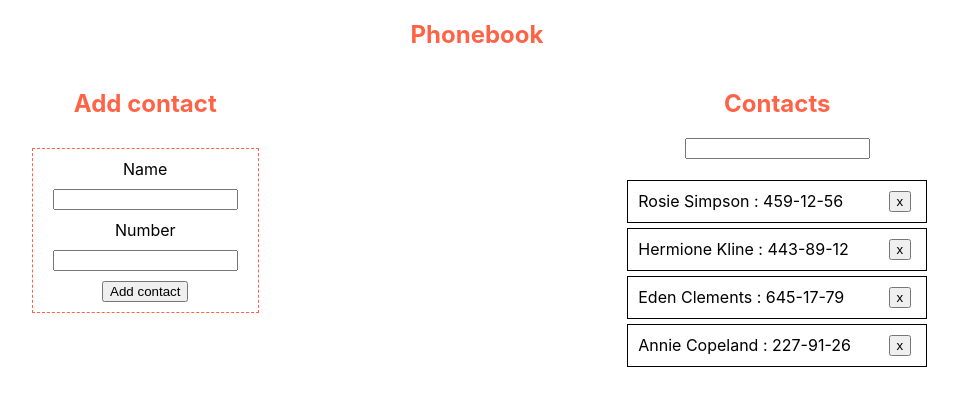
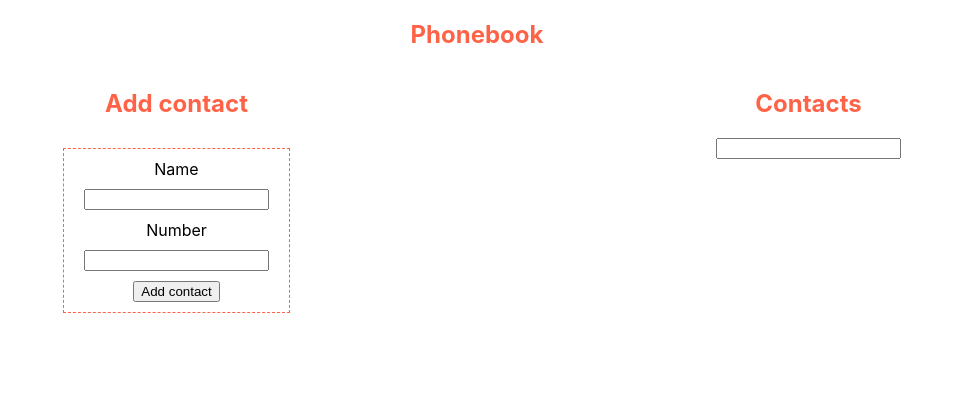
Before and after one commit to AlexeyGrk/goit-react-hw-08-phonebook, a React (Create React App) app: page / in a window 1280 px wide. Shown: the top 406 px of the page, without its empty margins (163-1121 px from the left). Built offline with nearby package versions, Linux system fonts and the light colour scheme.

Commit message:
add localstorage functional

```diff
--- a/src/components/Phonebook/Phonebook.jsx
+++ b/src/components/Phonebook/Phonebook.jsx
@@ -13,22 +13,30 @@ import {
 
 export class Phonebook extends Component {
   state = {
-    contacts: [
-      { id: "id-1", name: "Rosie Simpson", number: "459-12-56" },
-      { id: "id-2", name: "Hermione Kline", number: "443-89-12" },
-      { id: "id-3", name: "Eden Clements", number: "645-17-79" },
-      { id: "id-4", name: "Annie Copeland", number: "227-91-26" },
-    ],
+    contacts: [],
     filter: "",
     name: "",
     number: "",
   };
+
   henleDobleNameAndNumber = (e) => {
     this.setState({
       [e.currentTarget.name]: e.currentTarget.value,
     });
   };
-
+  componentDidMount() {
+    const contactsParse = JSON.parse(localStorage.getItem("contacts"));
+    if (contactsParse) {
+      this.setState({
+        contacts: contactsParse,
+      });
+    }
+  }
+  componentDidUpdate(prevProps, prevState) {
+    if (this.state.contacts !== prevState.contacts) {
+      localStorage.setItem("contacts", JSON.stringify(this.state.contacts));
+    }
+  }
   handleNameFilter = (e) => {
     this.setState({
       filter: e.target.value,
```
